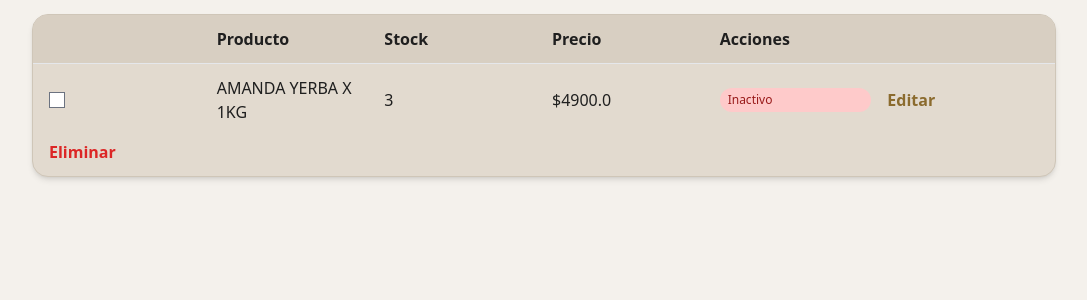
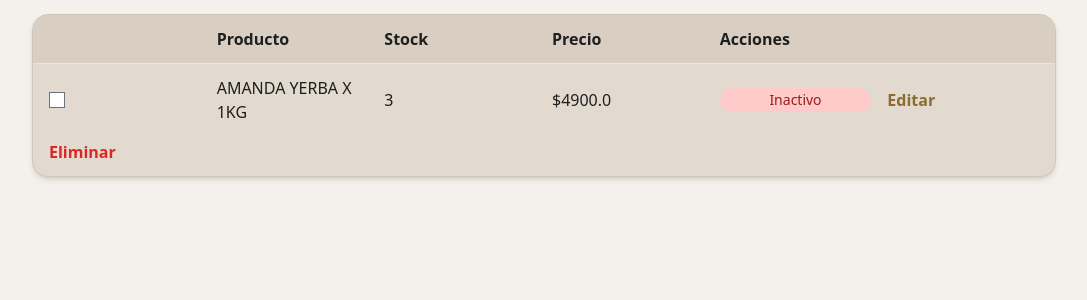
Before and after one commit to Felirey03/jsdistribuciones, a Flask app: page /productos/ in a window 1280 px wide. Shown: the part 269-569 px from the top of the page, without its empty margins (96-1183 px from the left). Run offline with Flask 3, Linux system fonts and the light colour scheme; some libraries are stand-ins or nearby versions.

Commit message:
Resolver merge y actualizar template

```diff
--- a/jsdistribucionesapp/productos/templates/productos/index.html
+++ b/jsdistribucionesapp/productos/templates/productos/index.html
@@ -90,13 +90,13 @@
         <span>{{ producto.stock }}</span>
         <span>${{ producto.precio }}</span>
 
-        <td>
+        <td class="text-center align-middle">
           {% if producto.activo %}
-            <span class="px-2 py-1 text-xs rounded-full bg-green-200 text-green-800">
+            <span class="inline-flex items-center justify-center px-1.5 py-0.5 text-sm rounded-full bg-green-200 text-green-800">
               Activo
             </span>
           {% else %}
-            <span class="px-2 py-1 text-xs rounded-full bg-red-200 text-red-800">
+            <span class="inline-flex items-center justify-center px-1.5 py-0.5 text-sm rounded-full bg-red-200 text-red-800">
               Inactivo
             </span>
           {% endif %}
```
Also changed, not shown: instance/jsdistribuciones.db.
